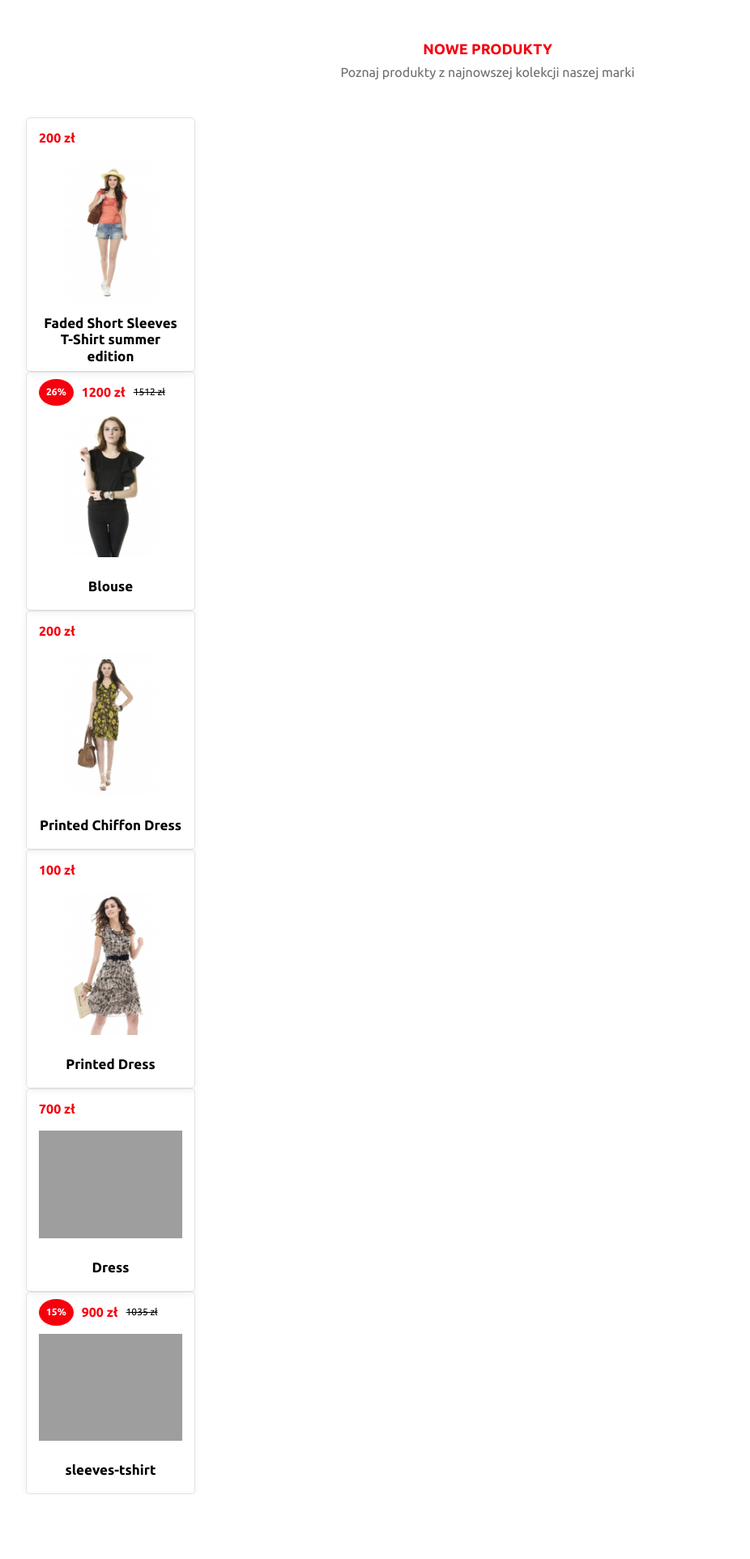
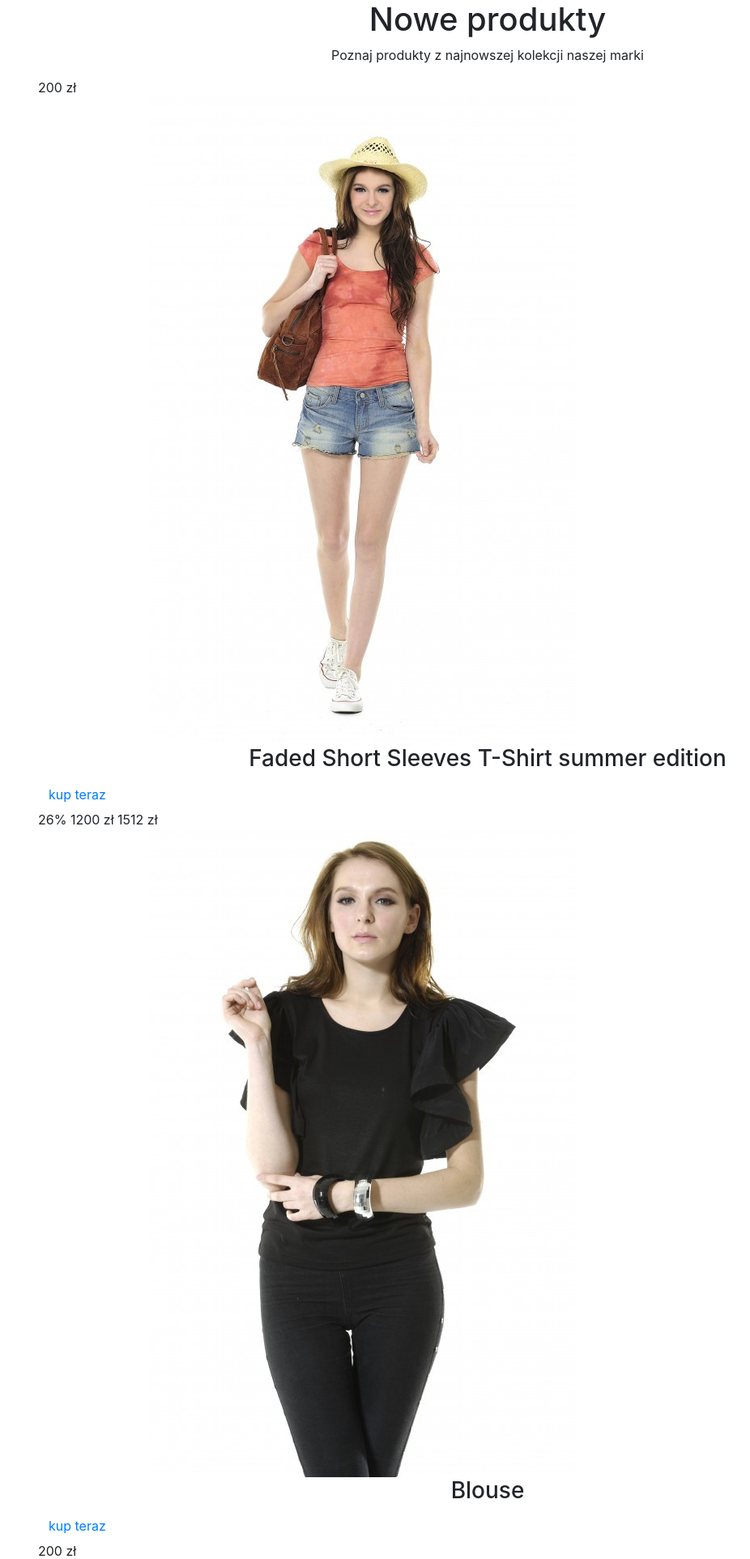
Before and after one commit to bartekwojtal1207/frontend, a PHP site: page /index.php in a window 1280 px wide. Shown: the top 1925 px of the page at 81% size, without its empty margins (38-964 px from the left). Before the commit the page ends 1845 px from the top, so only its background shows below. Run offline with PHP 8.4, Linux system fonts and the light colour scheme; some libraries are stand-ins or nearby versions; grey boxes are pictures that could not be loaded.

Commit message:
100% complete

```diff
--- a/zadanie/css/style.css
+++ /dev/null
@@ -1,113 +0,0 @@
-header { margin-top: 50px; }
-
-h1 {
-    font-size: 18px;
-    font-family: "Ubuntu";
-    color: rgb(246, 0, 14);
-    font-weight: bold;
-    line-height: 1.2;
-    text-transform: uppercase;
-}
-
-.subtitle {
-    font-size: 16px;
-    font-family: "Ubuntu";
-    color: rgb(109, 109, 109);
-    line-height: 1.2;
-}
-@media screen and ( min-width: 1300px){
-
-    section {
-        display: flex;
-        justify-content: space-between;
-    }
-}
-section {
-    margin-top: 30px;
-
-}
-
-.product {
-    /*border:1px solid red;*/
-    margin-right: 4px;
-    overflow: hidden;
-    border-style: solid;
-    border: 1px solid rgb(226, 226, 226) ;
-    border-color: rgb(226, 226, 226);
-    border-radius: 5px;
-    box-shadow: 0px 3px 10px 0px rgba(0, 0, 0, 0.06);
-}
-
-.price-box {
-    display: flex;
-    align-items: center;
-    margin-top: 8px;
-    min-height: 33px;
-}
-
-.price-box * { margin-right: 10px; }
-
-.price {
-    font-size: 16px;
-    font-family: "Ubuntu";
-    color: rgb(246, 0, 14);
-    font-weight: bold;
-    line-height: 1.2;
-}
-.price-previuos {
-    font-size: 12px;
-    font-family: "Ubuntu";
-    color: rgb(1, 1, 1);
-    text-decoration: line-through;
-    line-height: 1.2;
-}
-
-.product-title {
-    font-size: 17px;
-    font-family: "Ubuntu";
-    color: rgb(0, 0, 0);
-    font-weight: bold;
-    line-height: 1.2;
-    align-self: center;
-    width: 100%;
-}
-.rabat {
-    border-radius: 50%;
-    background-color: rgb(246, 0, 14);
-    padding: 10.5px 9px;
-    font-size: 12px;
-    font-family: "Ubuntu";
-    color: #FFF;
-    line-height: 1;
-    font-weight: bold;
-}
-img { margin-top: 10px; margin-bottom: 15px; }
-
-.add-to-cart-product {
-    position: absolute;
-    height: 50px;
-    top: 380px;
-    left: 0;
-    border-radius: 0;
-    -webkit-transition: top 2s; /* For Safari 3.1 to 6.0 */
-    transition: top 2s;
-    transition-timing-function: ease-out;
-    -webkit-transition-timing-function: ease-out;
-    width: 100%;
-    background-color: rgb(226, 226, 226);
-    border: none;
-    color: #000;
-    text-transform: uppercase;
-    font-weight: bold;
-    text-decoration: none;
-    line-height: 40px;
-}
-.product:hover > .add-to-cart-product {
-    top: 319px;
-    color: #000;
-}
-
-.product-title-container {
-    display: flex;
-    min-height: 50px;
-}
--- a/zadanie/index.php
+++ b/zadanie/index.php
@@ -18,4 +18,5 @@ $smarty->assign("products", array(array("price" => "200", "link" => "/tshirts/1-
                                   array("price" => "900", "link" => "/evening-dresses/8-sleeves-tshirt.html", "image" => "img/product6.jpg", "prod-title" => "sleeves-tshirt","discount" => "15")
     ));
 
+
 $smarty->display('index.tpl');
--- a/zadanie/templates/footer.tpl
+++ b/zadanie/templates/footer.tpl
@@ -1,2 +1,3 @@
+
 </BODY>
 </HTML>
```
Also changed, not shown: zadanie/templates/header.tpl (+9 -6 lines), zadanie/templates/index.tpl (+27 -27 lines), zadanie/templates_c/373ffdfc4f9062f24406931431a4b3c0febe4697_0.file.footer.tpl.php (+6 -5 lines), zadanie/templates_c/89250ec9dcec664ff4b9ef6e363d89595a739b24_0.file.index.tpl.php (+24 -24 lines), zadanie/templates_c/8dd53b414fdf26f7bfe83505ea5b0f0bd7bbcdcf_0.file.header.tpl.php (+15 -13 lines).
